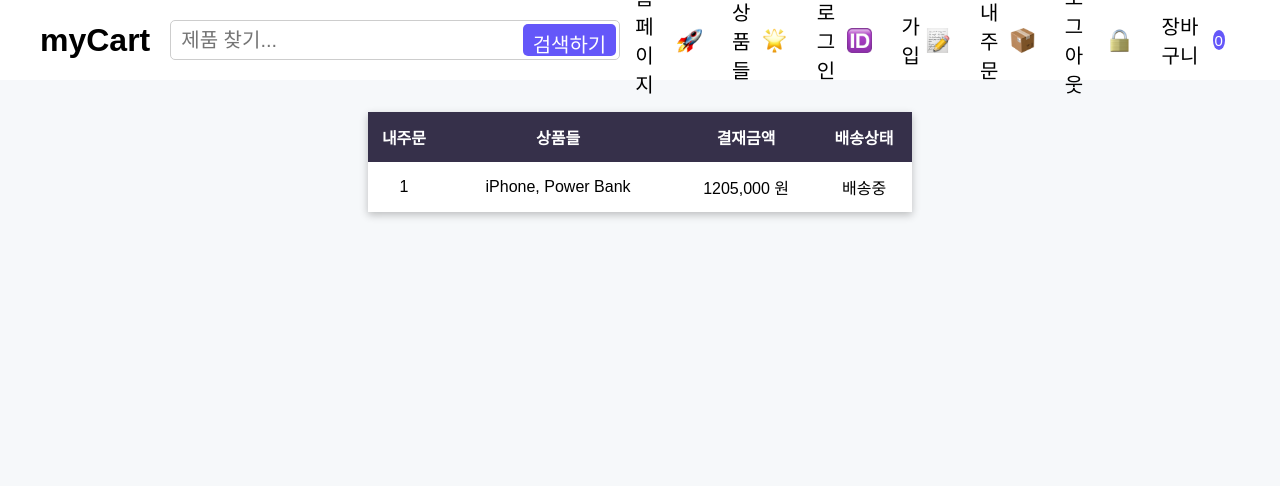
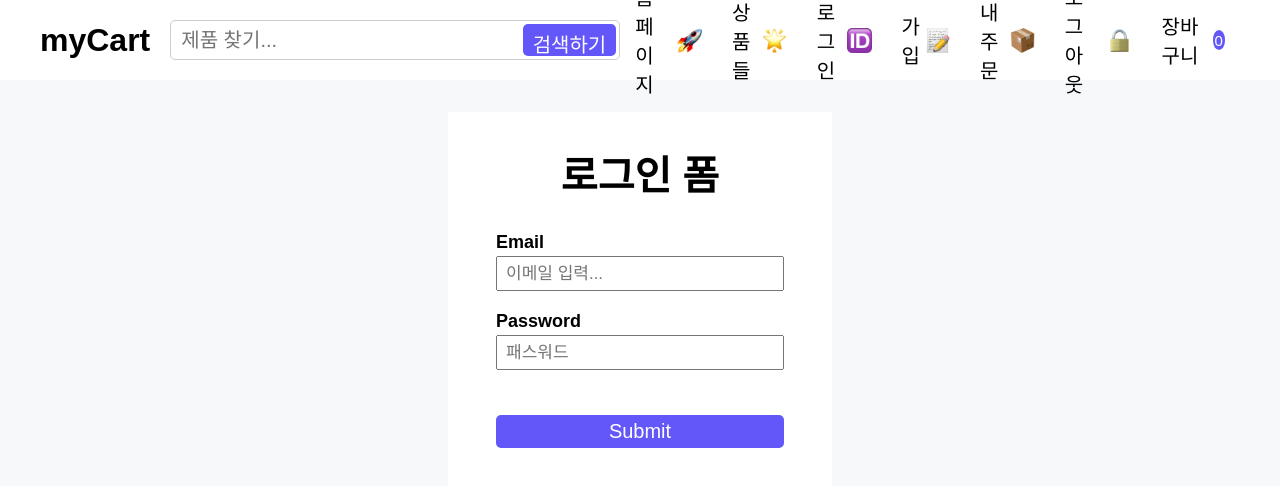
Before and after one commit to jbkim08/myCart2, a React (Vite) app: page / in a window 1280 px wide. Shown: the top 486 px of the page. Built offline with nearby package versions, Linux system fonts and the light colour scheme; a web font is replaced by a local one.

Commit message:
로그인페이지

```diff
--- a/src/App.jsx
+++ b/src/App.jsx
@@ -1,4 +1,5 @@
 import "./App.css";
+import LoginPage from "./components/Authentication/LoginPage";
 import CartPage from "./components/Cart/CartPage";
 import HomePage from "./components/Home/HomePage";
 import MyOrderPage from "./components/MyOrder/MyOrderPage";
@@ -15,7 +16,8 @@ function App() {
         {/* <ProductsPage /> */}
         {/* <SingleProductPage /> */}
         {/* <CartPage /> */}
-        <MyOrderPage />
+        {/* <MyOrderPage /> */}
+        <LoginPage />
       </main>
     </div>
   );
--- /dev/null
+++ b/src/components/Authentication/LoginPage.css
@@ -0,0 +1,46 @@
+.form_page {
+  justify-content: center;
+}
+
+.authentication_form {
+  width: 30%;
+  padding: 32px 48px;
+  margin-top: 32px;
+  background-color: #fff;
+}
+
+.authentication_form h2 {
+  font-size: 40px;
+  margin-bottom: 30px;
+  text-align: center;
+}
+
+.form_inputs div {
+  display: flex;
+  flex-direction: column;
+  margin-bottom: 20px;
+}
+
+.form_inputs label {
+  font-size: 18px;
+  font-weight: 600;
+  margin-bottom: 3px;
+}
+
+.form_text_input {
+  height: 35px;
+  padding: 0 8px;
+  font-size: 17px;
+  font-weight: 500;
+  outline: none;
+}
+
+.form_submit {
+  height: 40px;
+  width: 100%;
+  margin: 25px 0 10px;
+}
+
+.form_error {
+  color: red;
+}
--- /dev/null
+++ b/src/components/Authentication/LoginPage.jsx
@@ -0,0 +1,37 @@
+import "./LoginPage.css";
+
+const LoginPage = () => {
+  return (
+    <section className="align_center form_page">
+      <form className="authentication_form">
+        <h2>로그인 폼</h2>
+        <div className="form_inputs">
+          <div>
+            <label htmlFor="email">Email</label>
+            <input
+              type="email"
+              id="email"
+              className="form_text_input"
+              placeholder="이메일 입력..."
+            />
+          </div>
+          <div>
+            <label htmlFor="password">Password</label>
+            <input
+              type="password"
+              id="password"
+              className="form_text_input"
+              placeholder="패스워드"
+            />
+          </div>
+
+          <button type="submit" className="search_button form_submit">
+            Submit
+          </button>
+        </div>
+      </form>
+    </section>
+  );
+};
+
+export default LoginPage;
```
